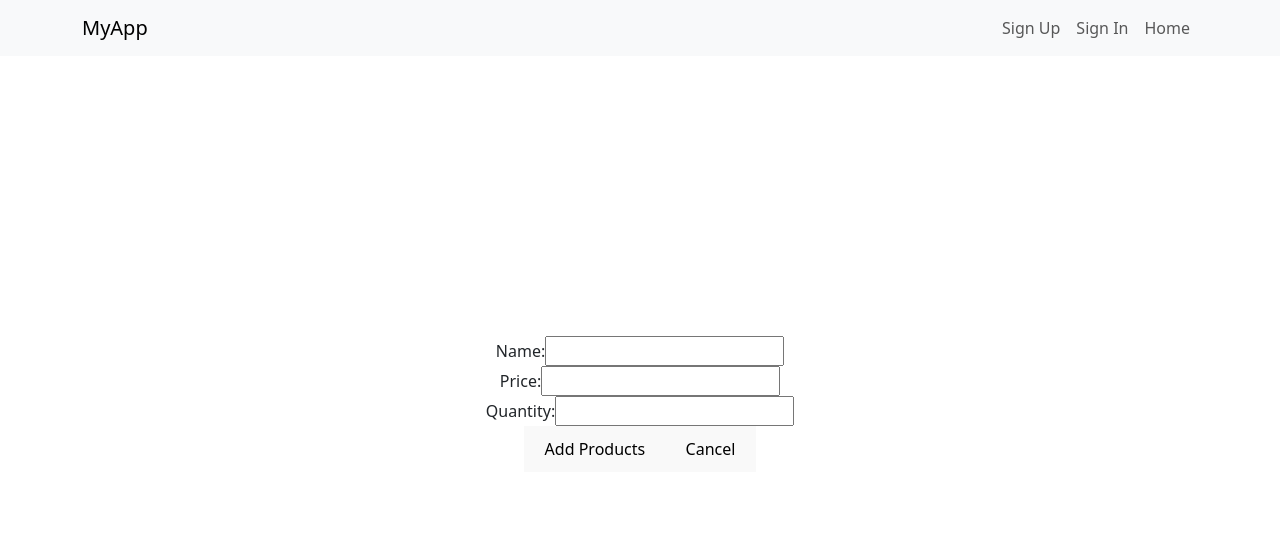
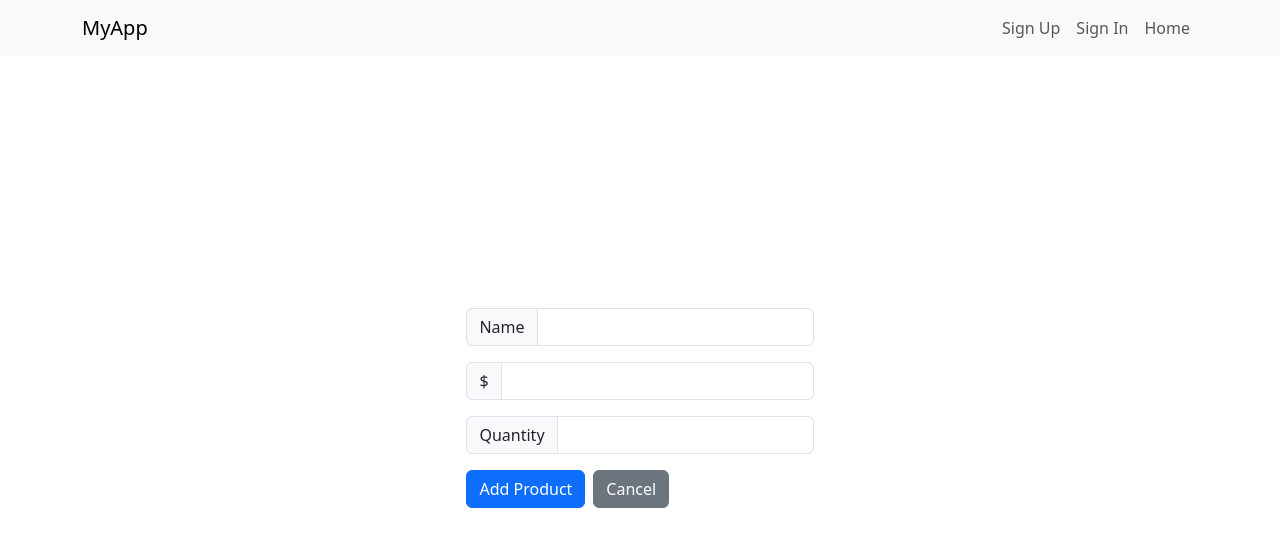
Before and after one commit to HussainWorld/sweet-bahrain-frontend, a React (Vite) app: page /admin-dashboard in a window 1280 px wide. Shown: the top 546 px of the page. Built offline with nearby package versions, Linux system fonts and the light colour scheme; no server answers.

Commit message:
making the form inputs look nicer with bootstrap

```diff
--- a/src/components/CreateProduct/CreateProduct.jsx
+++ b/src/components/CreateProduct/CreateProduct.jsx
@@ -1,7 +1,10 @@
 import { useState } from 'react';
 import { useNavigate } from 'react-router';
+import { create } from '../../services/productService';
 
-import { create } from '../../services/productService'
+import Form from 'react-bootstrap/Form';
+import InputGroup from 'react-bootstrap/InputGroup';
+import { Button } from 'react-bootstrap';
 
 const CreateProduct = () => {
   const navigate = useNavigate();
@@ -40,49 +43,58 @@ const CreateProduct = () => {
 
   return (
     <main>
-      <h1>{message}</h1>
+      <p>{message}</p>
+
+
       <form autoComplete='off' onSubmit={handleSubmit}>
-        <div>
-          <label htmlFor='name'>Name:</label>
-          <input
-            type='text'
-            autoComplete='off'
-            id='name'
+        <InputGroup className="mb-3">
+          <InputGroup.Text id="inputGroup-sizing-default">Name</InputGroup.Text>
+          <Form.Control
+            type="text"
+            aria-label="Default"
+            aria-describedby="inputGroup-sizing-default"
+            id="name"
+            name="name"
             value={formData.name}
-            name='name'
             onChange={handleChange}
             required
           />
-        </div>
-        <div>
-          <label htmlFor='price'>Price:</label>
-          <input
-            type='text'
-            autoComplete='off'
-            id='price'
+        </InputGroup>
+
+        <InputGroup className="mb-3">
+          <InputGroup.Text>$</InputGroup.Text>
+          <Form.Control
+            type="text"
+            aria-label="Dollar amount (with dot and two decimal places)"
+            id="price"
+            name="price"
             value={formData.price}
-            name='price'
             onChange={handleChange}
             required
           />
-        </div>
-        <div>
-          <label htmlFor='quantity'>Quantity:</label>
-          <input
-            type='text'
-            autoComplete='off'
-            id='quantity'
+        </InputGroup>
+
+        <InputGroup className="mb-3">
+          <InputGroup.Text id="inputGroup-sizing-default">Quantity</InputGroup.Text>
+          <Form.Control
+            type="text"
+            aria-label="Default"
+            aria-describedby="inputGroup-sizing-default"
+            id="quantity"
+            name="quantity"
             value={formData.quantity}
-            name='quantity'
             onChange={handleChange}
             required
           />
+
+        </InputGroup>
+
+        <div className="d-flex gap-2">
+          <Button variant="primary" type="submit">Add Product</Button>
+          <Button variant="secondary" onClick={() => navigate('/')}>Cancel</Button>
         </div>
-        <div>
-          <button>Add Products</button>
-          <button onClick={() => navigate('/')}>Cancel</button>
-        </div>
-      </form>
+
+        </form>
     </main>
   );
 };
```
